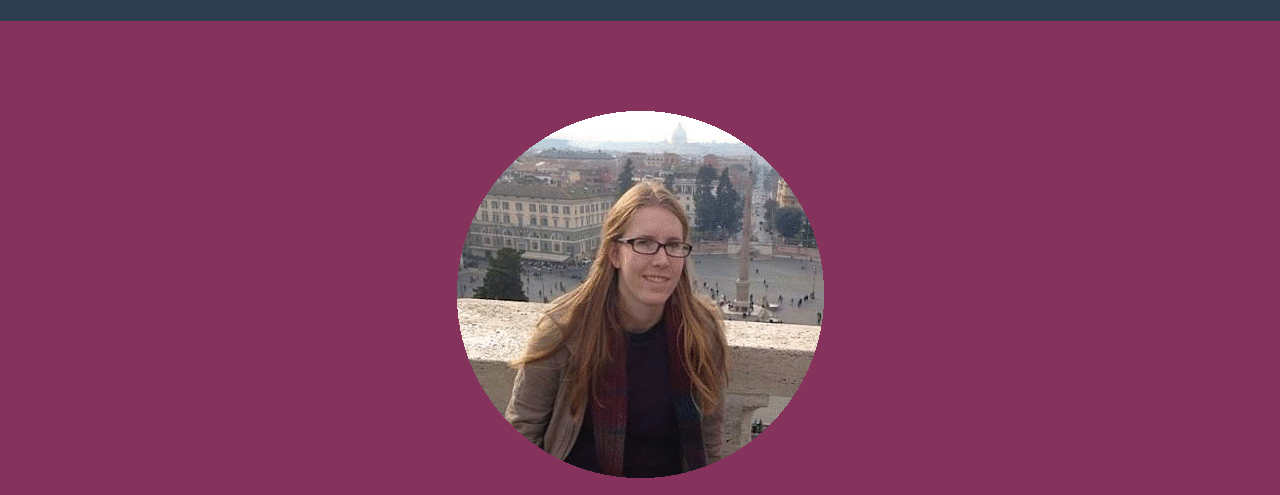
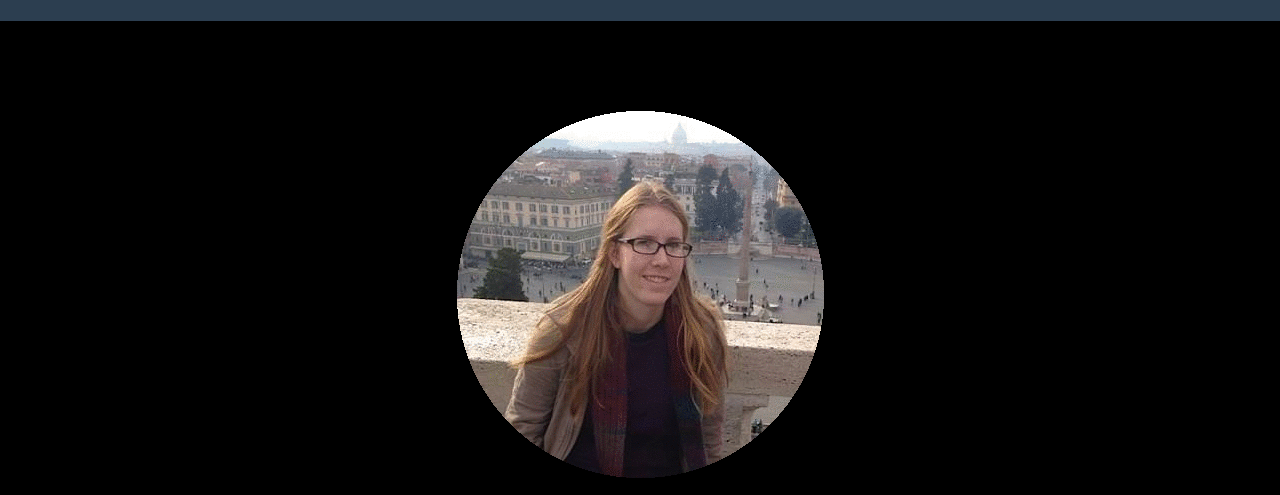
Before and after one commit to annechristy/MyPage, a plain HTML site: page index.html in a window 1280 px wide. Shown: the part 89-584 px from the top of the page. Drawn offline with nearby package versions, Linux system fonts and the light colour scheme.

Commit message:
trying a black background

```diff
--- a/css/freelancer.css
+++ b/css/freelancer.css
@@ -82,7 +82,7 @@ hr.star-primary:after {
 header {
     text-align: center;
     color: #fff;
-    background: #85335c; /* home screen background (behind profile pic)  was: #18bc9c*/
+    background: #000; /* home screen background (behind profile pic)  was: #18bc9c*/
 }
 
 header .container {
```
